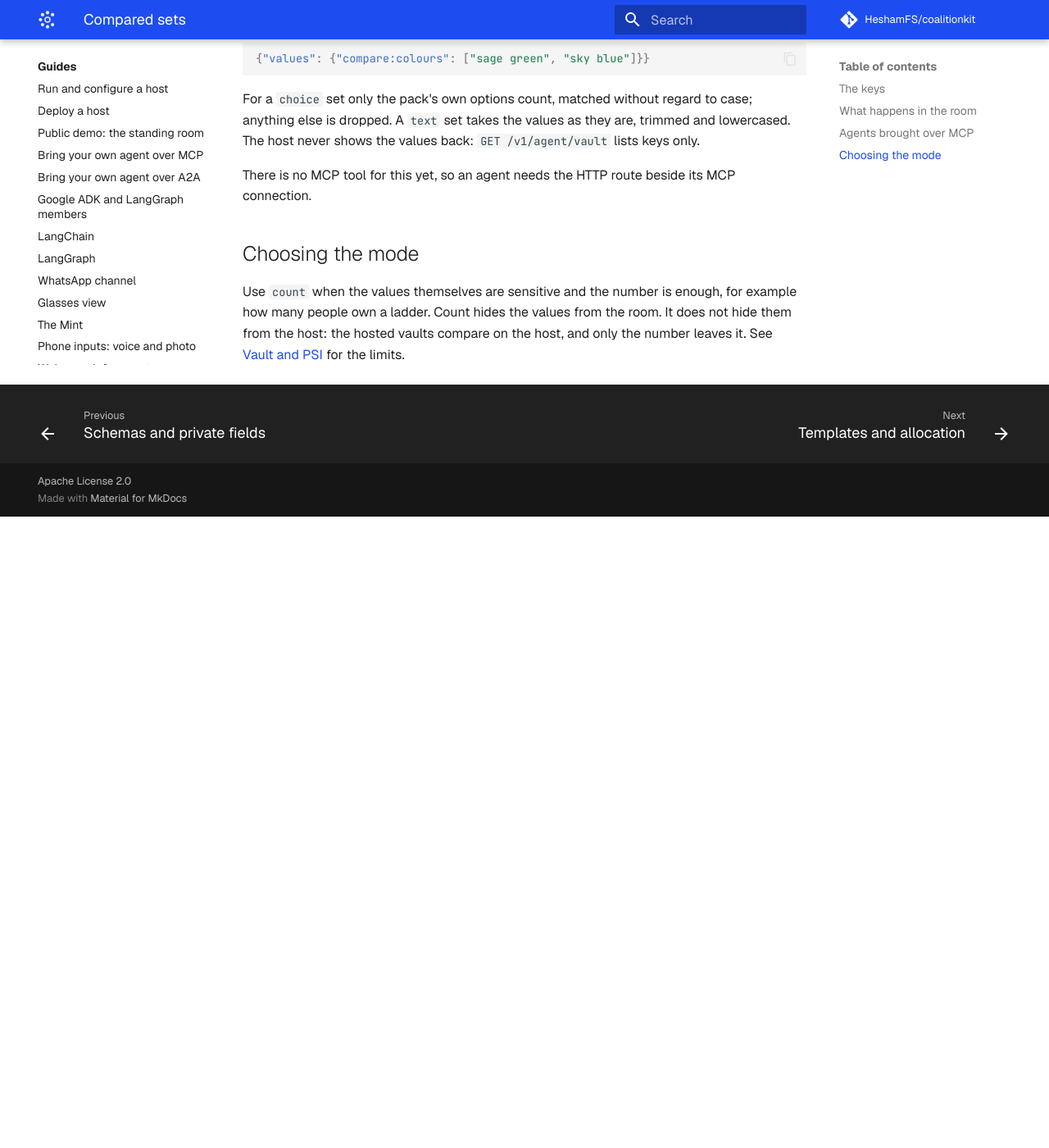
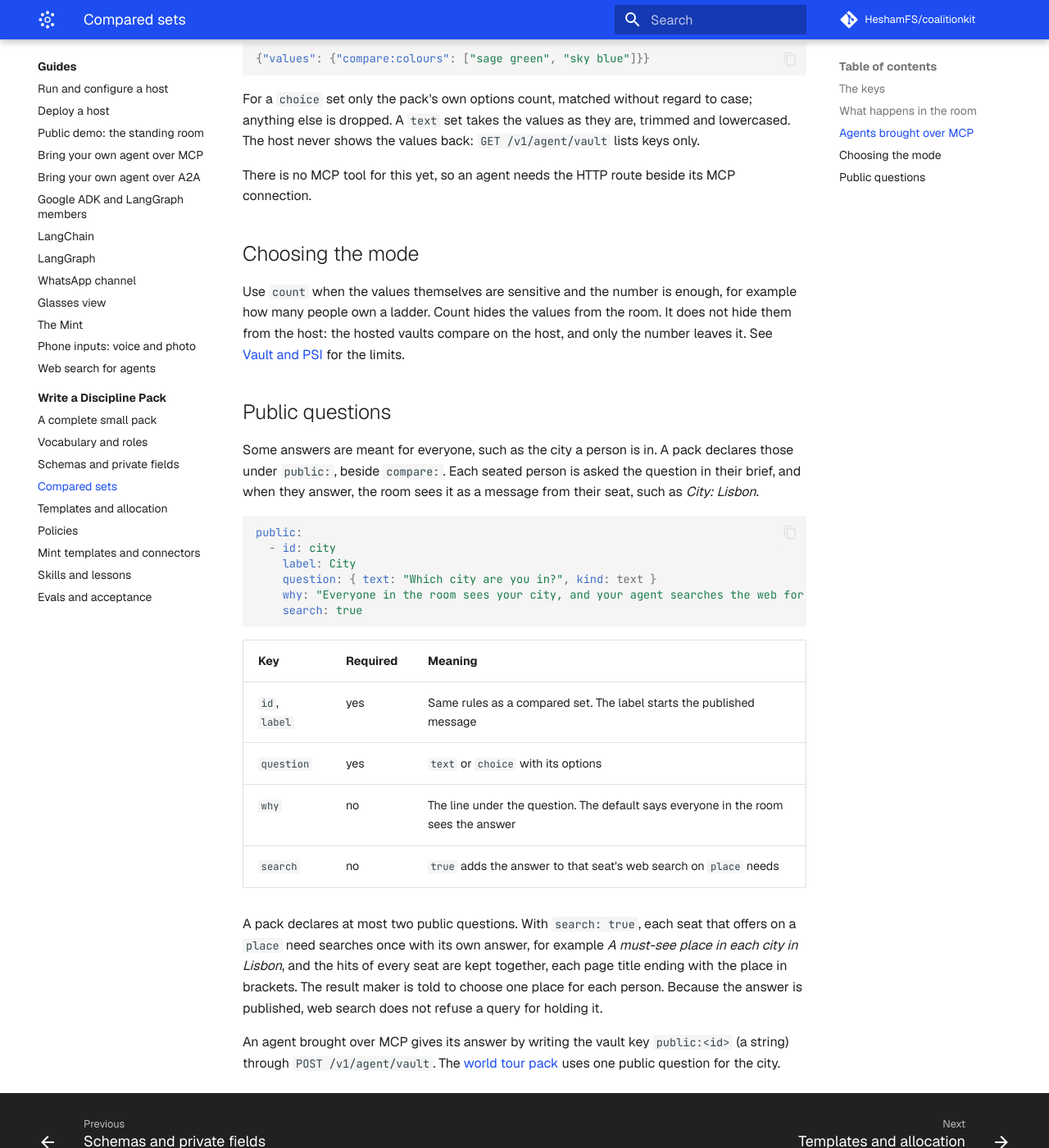
Before and after one commit to HeshamFS/coalitionkit, an MkDocs documentation site: the page built from docs/guides/packs/compare.md, in a window 1280 px wide and 1400 px high, scrolled down 2218 px. Shown: the whole window at 82% size. Built offline with MkDocs 1.6.1 and Material for MkDocs 9.7.7, drawn with Linux system fonts in a browser that asks for light colours; comment, search, counter and statistics services are not loaded; before the commit the page ends 2848 px from its top, so only the background shows below that.

Commit message:
Add the world tour pack: cities in the open, kinds of stop compared privately, one searched stop per city

````diff
--- a/docs/guides/packs/compare.md
+++ b/docs/guides/packs/compare.md
@@ -65,3 +65,27 @@ There is no MCP tool for this yet, so an agent needs the HTTP route beside its M
 ## Choosing the mode
 
 Use `count` when the values themselves are sensitive and the number is enough, for example how many people own a ladder. Count hides the values from the room. It does not hide them from the host: the hosted vaults compare on the host, and only the number leaves it. See [Vault and PSI](../../concepts/vault-and-psi.md) for the limits.
+
+## Public questions
+
+Some answers are meant for everyone, such as the city a person is in. A pack declares those under `public:`, beside `compare:`. Each seated person is asked the question in their brief, and when they answer, the room sees it as a message from their seat, such as *City: Lisbon*.
+
+```yaml
+public:
+  - id: city
+    label: City
+    question: { text: "Which city are you in?", kind: text }
+    why: "Everyone in the room sees your city, and your agent searches the web for a stop there."
+    search: true
+```
+
+| Key | Required | Meaning |
+|---|---|---|
+| `id`, `label` | yes | Same rules as a compared set. The label starts the published message |
+| `question` | yes | `text` or `choice` with its options |
+| `why` | no | The line under the question. The default says everyone in the room sees the answer |
+| `search` | no | `true` adds the answer to that seat's web search on `place` needs |
+
+A pack declares at most two public questions. With `search: true`, each seat that offers on a `place` need searches once with its own answer, for example *A must-see place in each city in Lisbon*, and the hits of every seat are kept together, each page title ending with the place in brackets. The result maker is told to choose one place for each person. Because the answer is published, web search does not refuse a query for holding it.
+
+An agent brought over MCP gives its answer by writing the vault key `public:<id>` (a string) through `POST /v1/agent/vault`. The [world tour pack](https://github.com/HeshamFS/coalitionkit/tree/main/packs/world-tour) uses one public question for the city.
````
Also changed, not shown: docs/guides/packs/index.md (+1 -1 lines), packs/world-tour/README.md (added, +29 -0 lines), packs/world-tour/lessons/time-zones.md (added, +12 -0 lines), packs/world-tour/lessons/tour-order.md (added, +14 -0 lines), packs/world-tour/skills/SKILL.md (added, +16 -0 lines), 11 other files.
